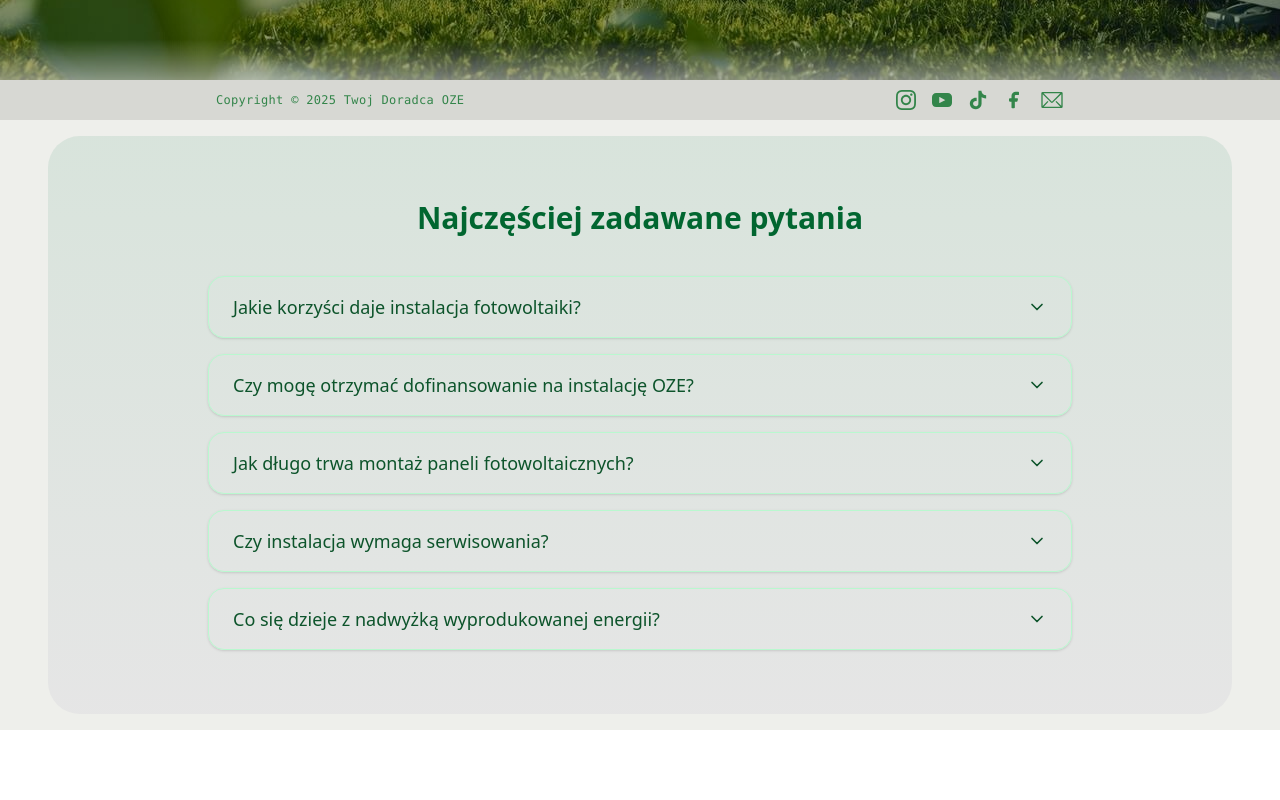
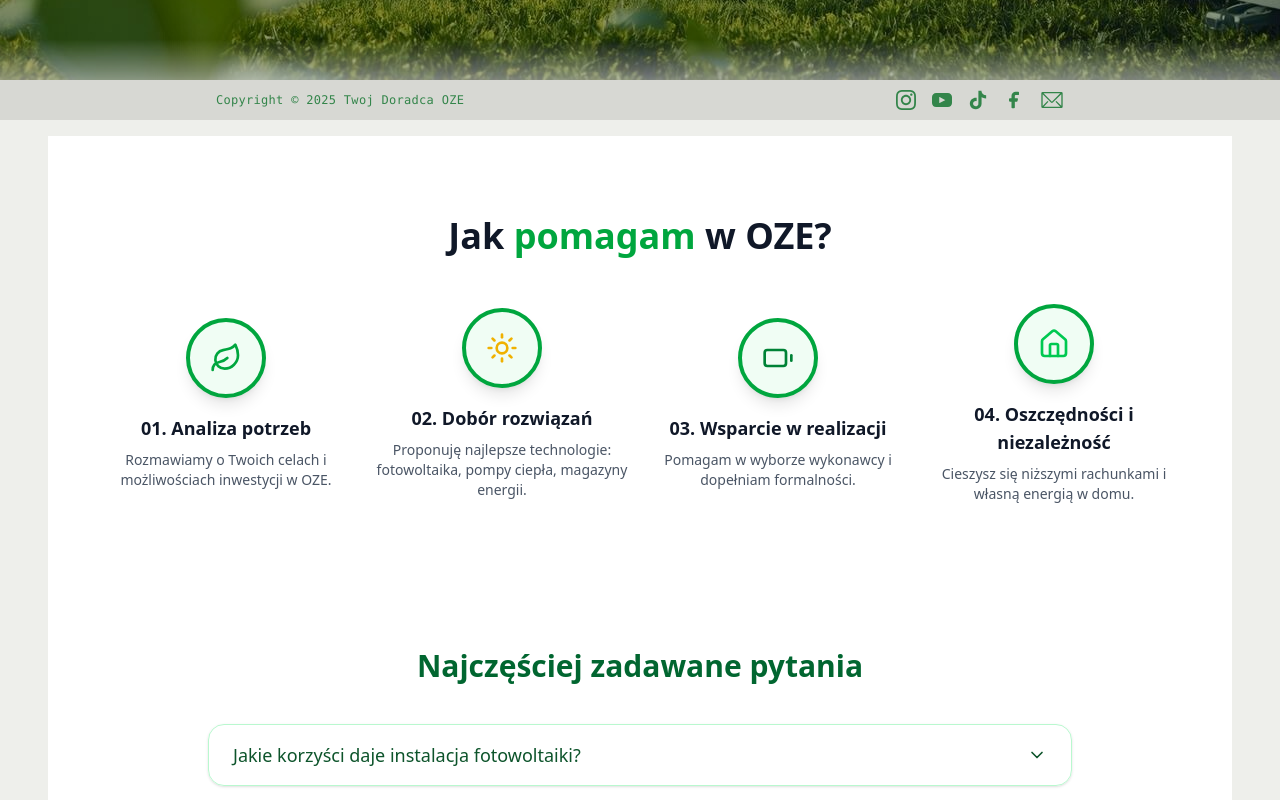
Before and after one commit to Giszta/twoj-doradca, a Next.js app: page / in a window 1280 px wide. Shown: the part 680-1480 px from the top of the page. Before the commit the page ends 1410 px from the top, so only its background shows below. Built offline with nearby package versions, Linux system fonts and the light colour scheme.

Commit message:
created help section

```diff
--- a/package.json
+++ b/package.json
@@ -10,11 +10,13 @@
   },
   "dependencies": {
     "@heroicons/react": "^2.2.0",
+    "fa-icons": "^0.2.0",
     "lucide-react": "^0.542.0",
     "motion": "^12.23.12",
     "next": "15.5.2",
     "react": "19.1.0",
-    "react-dom": "19.1.0"
+    "react-dom": "19.1.0",
+    "react-icons": "^5.5.0"
   },
   "devDependencies": {
     "@babel/core": "^7.28.3",
--- a/src/app/components/Faq.tsx
+++ b/src/app/components/Faq.tsx
@@ -44,7 +44,7 @@ export default function FAQ() {
   };
 
   return (
-    <section className="bg-black/100  rounded-4xl w-full flex justify-center py-16 bg-gradient-to-b from-green-50/90 to-white/90">
+    <section id="faq" className="bg-white   w-full flex justify-center py-16">
       <div className="w-full max-w-4xl px-4">
         <h2 className="text-3xl font-bold text-center text-green-800 mb-10">
           Najczęściej zadawane pytania
--- /dev/null
+++ b/src/app/components/HelpSection.tsx
@@ -0,0 +1,67 @@
+"use client";
+
+import { FC } from "react";
+import { Sun, Leaf, Battery, Home } from "lucide-react";
+
+const steps = [
+  {
+    id: 1,
+    title: "Analiza potrzeb",
+    description: "Rozmawiamy o Twoich celach i możliwościach inwestycji w OZE.",
+    icon: <Leaf size={32} className="text-green-600" />,
+  },
+  {
+    id: 2,
+    title: "Dobór rozwiązań",
+    description: "Proponuję najlepsze technologie: fotowoltaika, pompy ciepła, magazyny energii.",
+    icon: <Sun size={32} className="text-yellow-500" />,
+  },
+  {
+    id: 3,
+    title: "Wsparcie w realizacji",
+    description: "Pomagam w wyborze wykonawcy i dopełniam formalności.",
+    icon: <Battery size={32} className="text-green-700" />,
+  },
+  {
+    id: 4,
+    title: "Oszczędności i niezależność",
+    description: "Cieszysz się niższymi rachunkami i własną energią w domu.",
+    icon: <Home size={32} className="text-green-500" />,
+  },
+];
+
+const HowIHelp: FC = () => {
+  return (
+    <section id="help"
+    className="py-20 bg-white">
+      <div className="max-w-6xl mx-auto px-6 text-center">
+        <h2 className="text-3xl md:text-4xl font-bold text-gray-900 mb-12">
+          Jak <span className="text-green-600">pomagam</span> w OZE?
+        </h2>
+
+        <div className="relative flex justify-between items-center">
+
+
+
+          {steps.map((step) => (
+            <div key={step.id} className="relative w-1/4 flex flex-col items-center px-2">
+
+              <div className="w-20 h-20 flex items-center justify-center rounded-full bg-green-50 border-4 border-green-600 shadow-lg mb-4">
+                {step.icon}
+              </div>
+
+
+              <h3 className="text-lg font-semibold text-gray-900">
+                {step.id < 10 ? `0${step.id}` : step.id}. {step.title}
+              </h3>
+
+              <p className="mt-2 text-sm text-gray-600">{step.description}</p>
+            </div>
+          ))}
+        </div>
+      </div>
+    </section>
+  );
+};
+
+export default HowIHelp;
--- a/src/app/components/Navbar.tsx
+++ b/src/app/components/Navbar.tsx
@@ -8,7 +8,7 @@ import MenuOverlay from "./MenuOverlay";
 
 const navbarItem = [
 	{ title: "Dlaczego OZE?", path: "#dlaczego-oze" },
-	{ title: "Jak pomagam", path: "#jak-pomagam" },
+	{ title: "Jak pomagam", path: "#help" },
 	{ title: "O mnie", path: "#o-mnie" },
 	{ title: "Opinie / Realizacje", path: "#opinie" },
 	{ title: "FAQ", path: "#faq" },
@@ -41,7 +41,7 @@ const Navbar = () => {
 
 	return (
 		<nav
-			className="absolute w-[90%] top-2  z-20 flex items-center justify-between  bg-white/20 backdrop-blur-md rounded-2xl"
+			className="w-[90%] top-2  z-20 flex items-center justify-between  bg-white/20 backdrop-blur-md rounded-2xl fixed"
 			aria-label="Główna nawigacja"
 		>
 			<div className="container mx-auto flex flex-wrap items-center justify-between lg:py-4 px-4 py-2">
--- a/src/app/globals.css
+++ b/src/app/globals.css
@@ -10,3 +10,8 @@
 --green-secondary: oklch(0.78 0.08 150);
 --yellow-primary: oklch(0.82 0.15 95);
 }
+
+* {
+	scrollbar-width: none;
+	-ms-overflow-style: none;
+}
--- a/src/app/page.tsx
+++ b/src/app/page.tsx
@@ -4,14 +4,15 @@ import Footer from "./components/Footer";
 import Navbar from "./components/Navbar";
 import HeroSection from "./components/HeroSection";
 import FAQ from "./components/Faq";
+import HowWeHelp from "./components/HelpSection";
 
 export default function Home() {
   return (
-    <main className="bg-(--bg-primary) flex  flex-col  mx-auto">
+    <main className="bg-(--bg-primary) flex  flex-col mx-auto hide-scrollbar">
       <div className="w-[90%] mx-auto flex items-center justify-between"><Navbar/></div>
       <HeroSection></HeroSection>
       <div className="container  mx-auto px-12 py-4 ">
-
+        <HowWeHelp></HowWeHelp>
         <FAQ></FAQ>
       </div>
 
```
Also changed, not shown: 1 other file (tests, documents, lock files or other folders).
